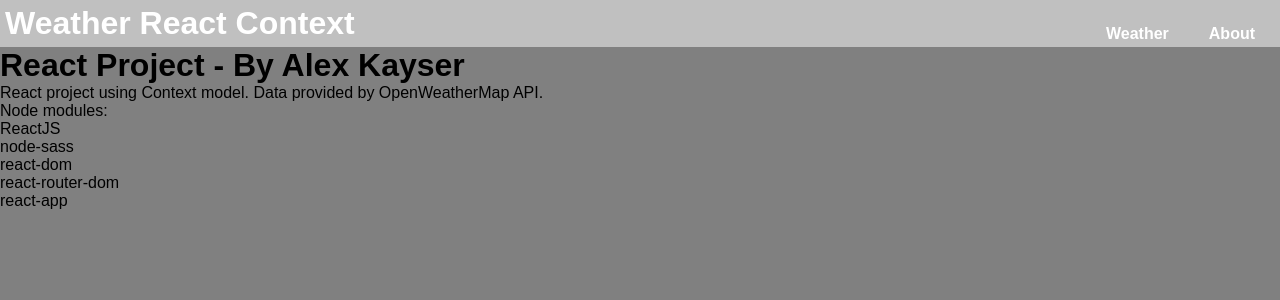
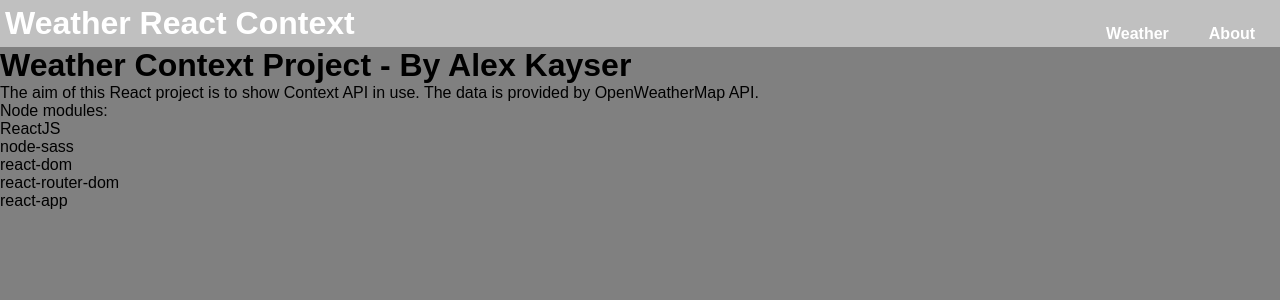
Before and after one commit to akctba/weather-react-context, a React (Create React App) app: page /about in a window 1280 px wide. Shown: the top 300 px of the page. Built offline with nearby package versions, Linux system fonts and the light colour scheme; no server answers.

Commit message:
about text

```diff
--- a/src/pages/About.js
+++ b/src/pages/About.js
@@ -5,10 +5,10 @@ export default function About() {
         <>
             <div className="about">
                 <h1>
-                    React Project - By Alex Kayser
+                    Weather Context Project - By Alex Kayser
                 </h1>
                 <p>
-                    React project using Context model. Data provided by OpenWeatherMap API.
+                    The aim of this React project is to show Context API in use. The data is provided by OpenWeatherMap API.
                 </p>
                 <p>Node modules: </p>
                 <ul>
```
